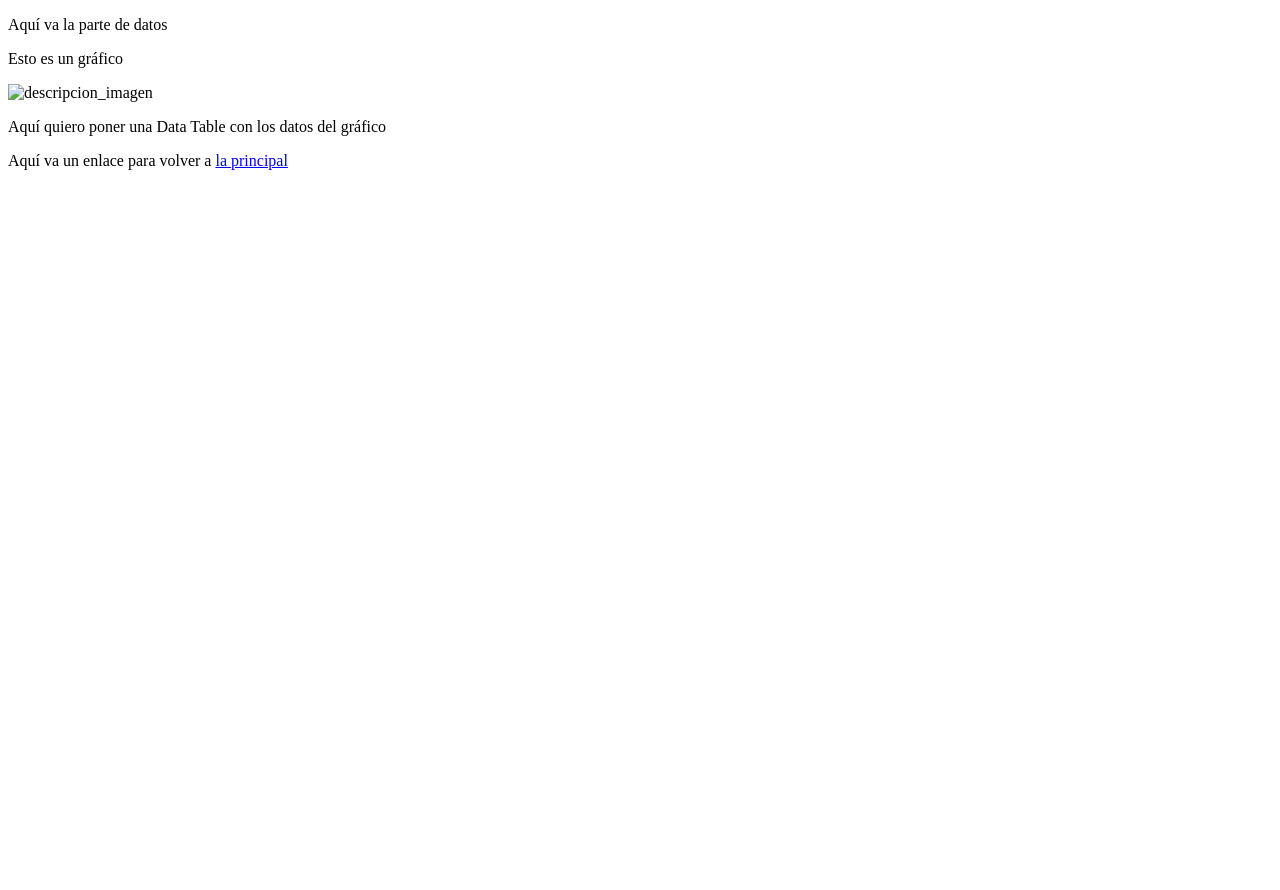
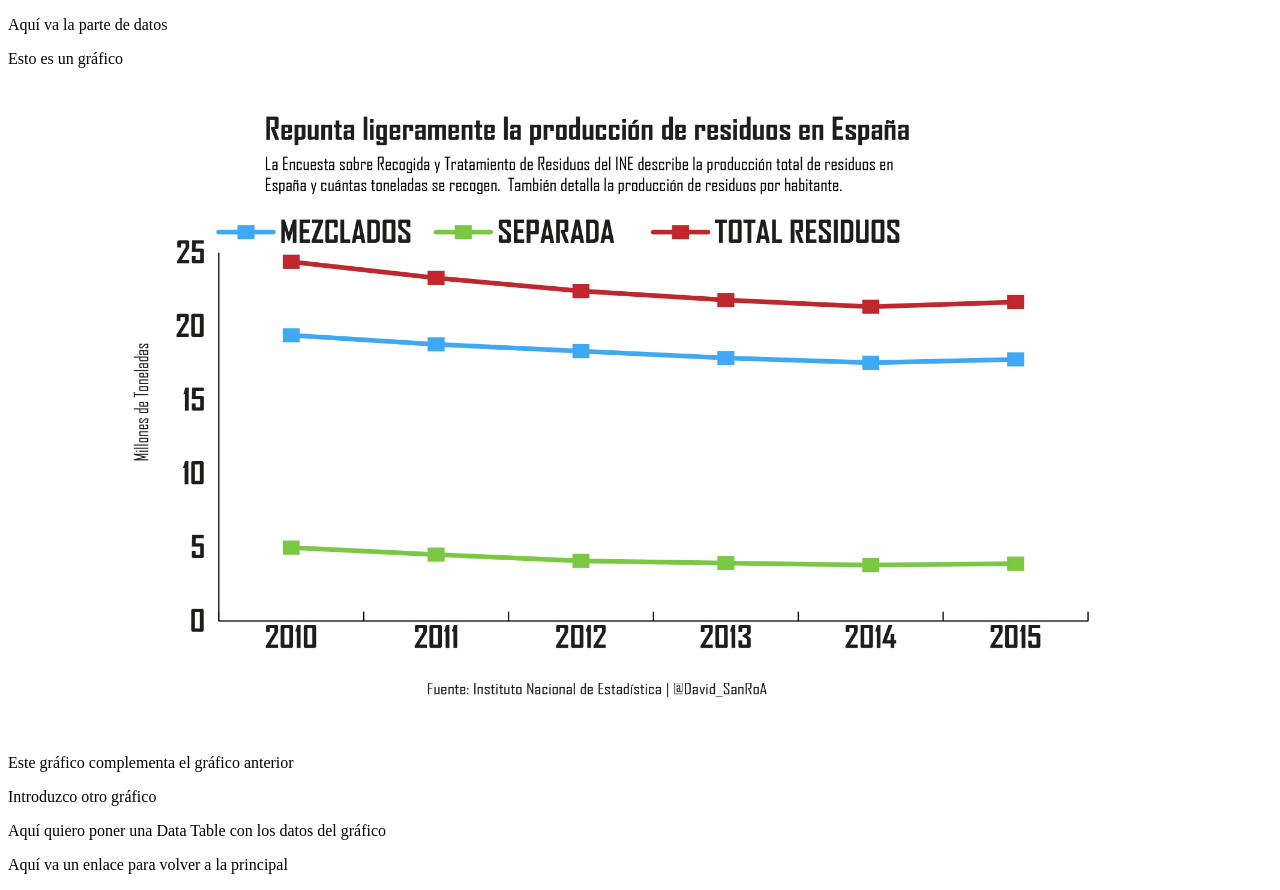
Before and after one commit to DavidSanroa/reporweb.github.io, a plain HTML site: page Datos/index.html in a window 1280 px wide. Before the commit the page ends 800 px from the top, so only its background shows below. Drawn offline with Linux system fonts and the light colour scheme; files whose address does not match are found by name.

Commit message:
actualizacion enlace web 1

```diff
--- a/Datos/index.html
+++ b/Datos/index.html
@@ -11,11 +11,17 @@
 
 		<p>Esto es un gráfico</p>
 
-		<img width="945" height="630" href="aquí tiene que ir url" alt="descripcion_imagen" title="Titulo gráfico" />
+		<img width="1200" height="650" src="file:///C:/Users/La%20cueva%20del%20rio/Desktop/reporweb/Datos/Residuos-digital-nuevo-01.jpg" alt="descripcion_imagen" title="Titulo gráfico" />
+
+		<p>Este gráfico complementa el gráfico anterior</p>
+
+		<p>Introduzco otro gráfico</p>
+
+
 
 		<p>Aquí quiero poner una Data Table con los datos del gráfico</p>
 
-		<p>Aquí va un enlace para volver a <a href="file:///C:/Users/La%20cueva%20del%20rio/Desktop/reporweb/index.html"> la principal </a></p>
+		<p>Aquí va un enlace para volver a <a src="file:///C:/Users/La%20cueva%20del%20rio/Desktop/reporweb/index.html"> la principal </a></p>
 
 
 	</body>
```
